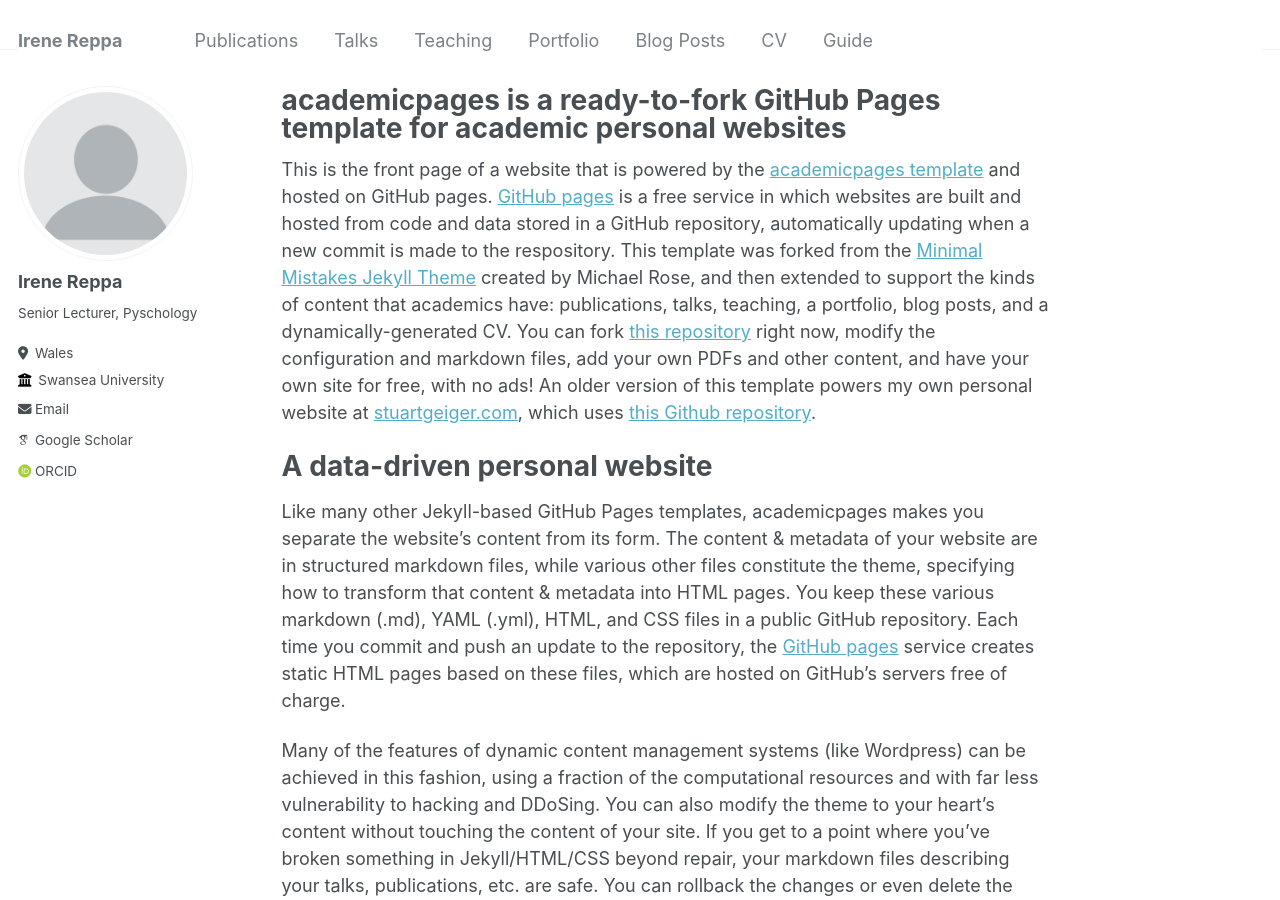
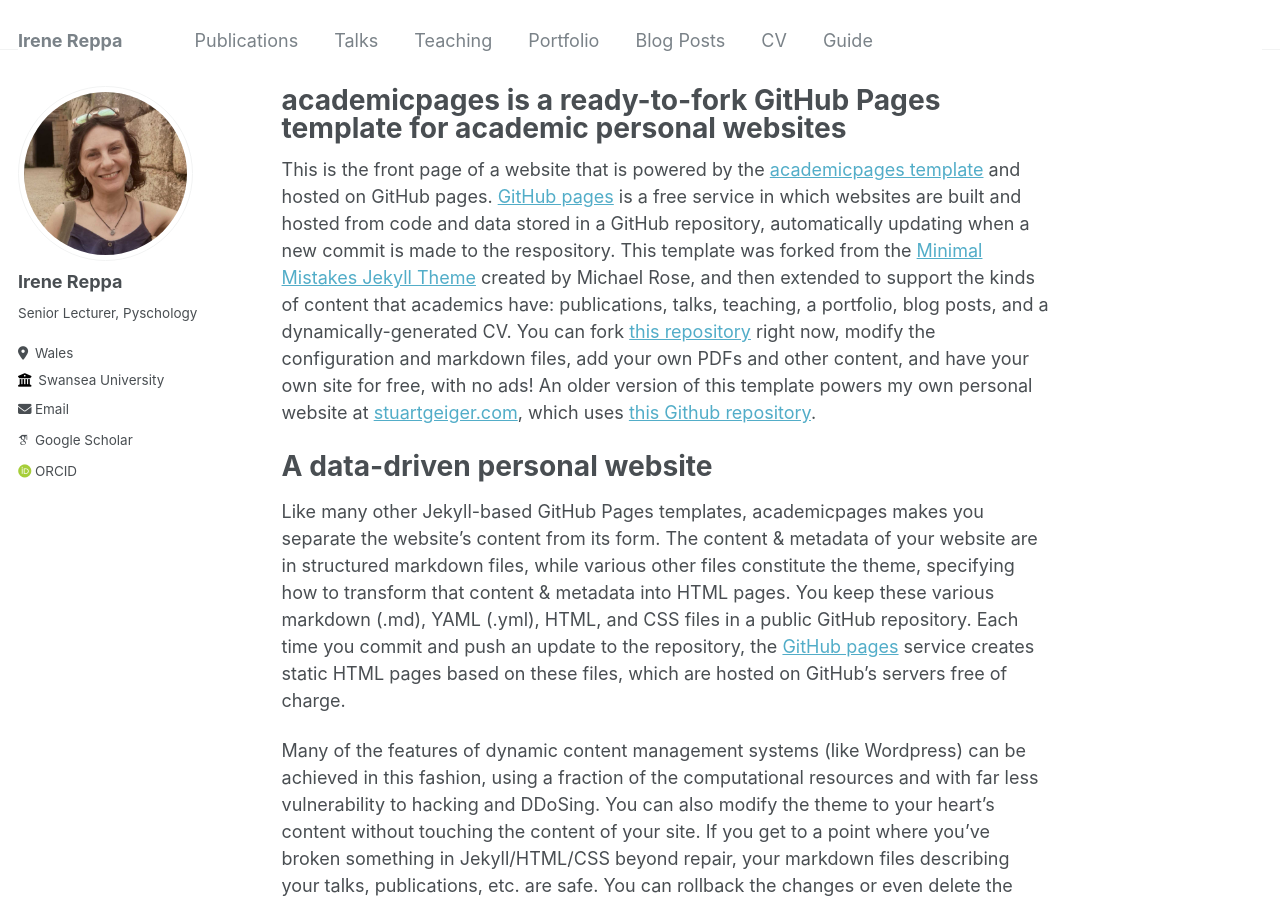
Before and after one commit to ireppa/ireppa.github.io, a Jekyll site: the page built from _pages/about.md, in a window 1280 px wide and 900 px high. Built offline with Jekyll 4.4.1, drawn with Linux system fonts in a browser that asks for light colours; some web fonts are replaced.

Commit message:
Update icon

```diff
--- a/_config.yml
+++ b/_config.yml
@@ -21,7 +21,7 @@ repository               : "jaypmorgan/irene-reppa"
 #               Additional customization can be done by editing /_includes/author-profile.html
 author:
   # Biographic information
-  avatar           : "profile.png"
+  avatar           : "irene-profile.jpg"
   name             : "Irene Reppa"
   pronouns         : # example: "she/her"
   bio              : "Senior Lecturer, Pyschology"
```
Also changed, not shown: images/irene-profile.jpg (added).
